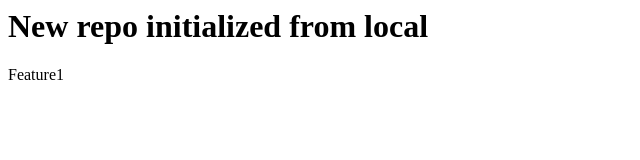
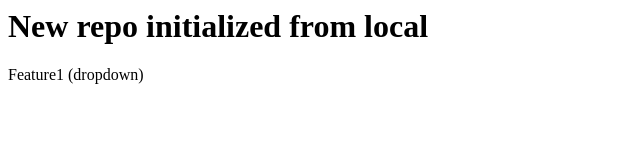
Before and after one commit to souravkp2005/test_local_repo, a plain HTML site: page index.html in a window 1280 px wide. Shown: the full height of the page, 0-640 px from the left. Drawn offline with Linux system fonts and the light colour scheme.

Commit message:
add dropdown

```diff
--- a/index.html
+++ b/index.html
@@ -1,2 +1,2 @@
 <h1>New repo initialized from local</h1>
-<p>Feature1</p>
+<p>Feature1 (dropdown)</p>
```
